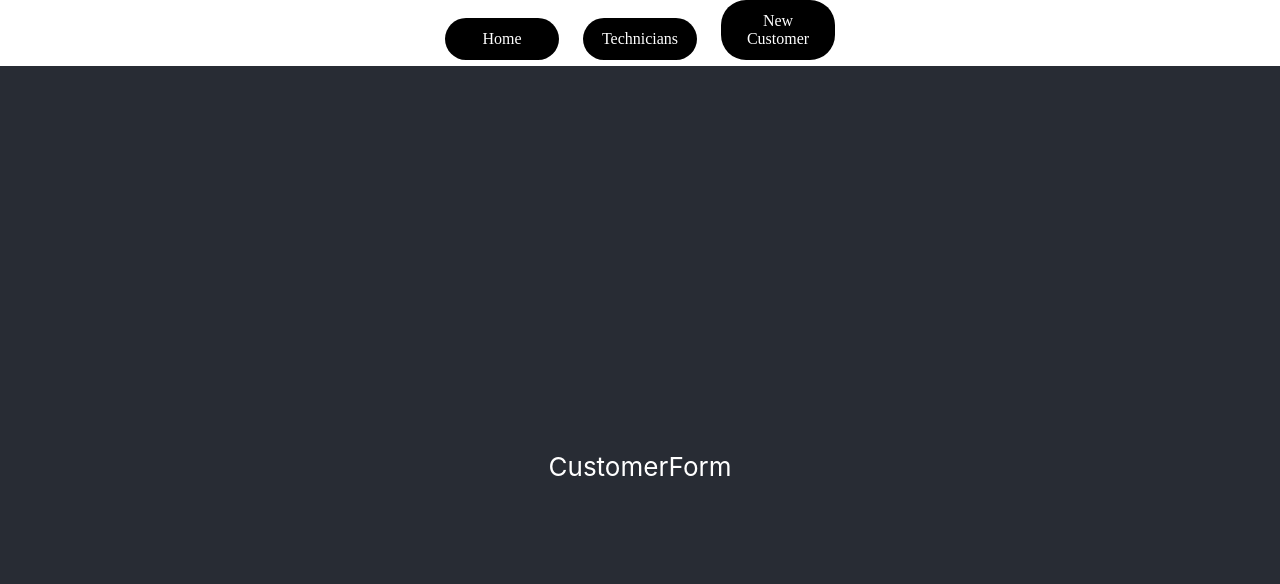
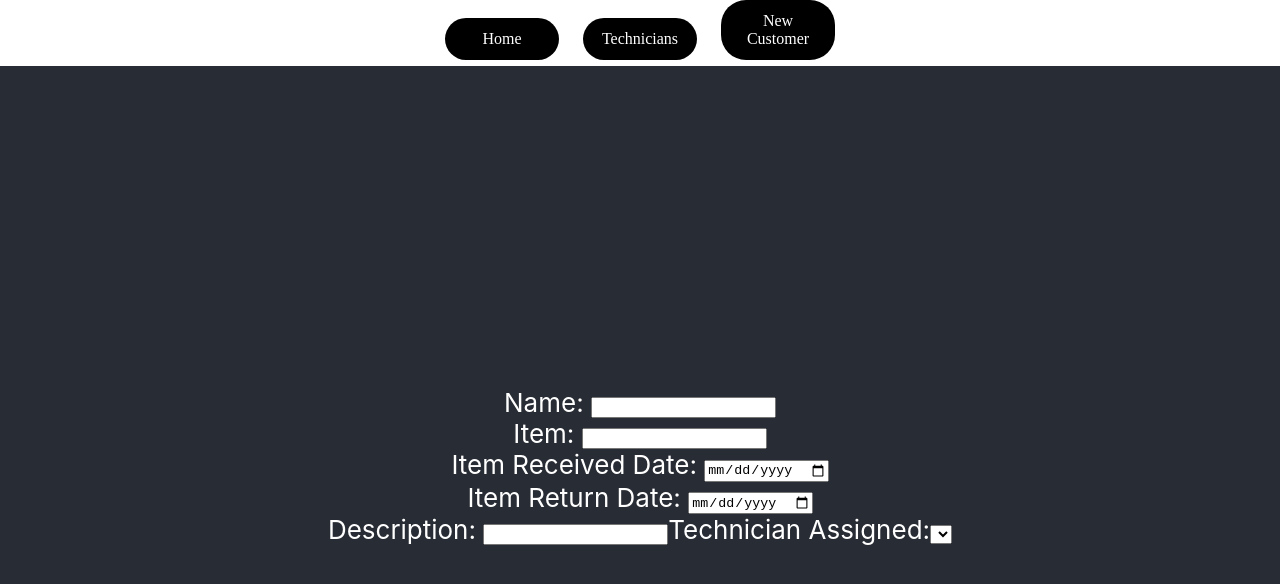
Before and after one commit to charliesonye/phase-3-client, a React (Create React App) app: page /customer_form in a window 1280 px wide. Shown: the top 584 px of the page. Built offline with nearby package versions, Linux system fonts and the light colour scheme.

Commit message:
Created form to submit new customer information

```diff
--- a/src/components/Customer.js
+++ b/src/components/Customer.js
@@ -1,7 +1,7 @@
 import React from 'react'
 
  function Customer({customer, params}) {
-  debugger
+
   return (
     <div>
       <hr />
--- a/src/components/CustomerForm.js
+++ b/src/components/CustomerForm.js
@@ -1,8 +1,34 @@
-import React from 'react'
+import React, {useState, useEffect} from 'react'
 
-function CustomerForm() {
+ function CustomerForm() {
+    const [customerData, setCustomerData] = useState({
+      name: "",
+      item: "",
+      item_received: "",
+      item_returned: "",
+      description: "",
+
+    })
   return (
-    <div>CustomerForm</div>
+    <div>
+        <form>
+            <label for='name'> Name: </label>
+            <input type='text' name='name' /><br />
+            <label for='item'> Item: </label>
+            <input type='text' name='item' /><br />
+            <label for='item received'> Item Received Date: </label>
+            <input type='date' name='item received' /><br />
+            <label for='item returned'> Item Return Date: </label>
+            <input type='date' name='item returned' /><br />
+            <label for='description'> Description: </label>
+            <input type='text' name='description' />
+
+            <label for='technicians'>Technician Assigned:</label>
+            <select name="technicians" >
+                {}
+            </select>
+        </form>
+    </div>
   )
 }
 
```
